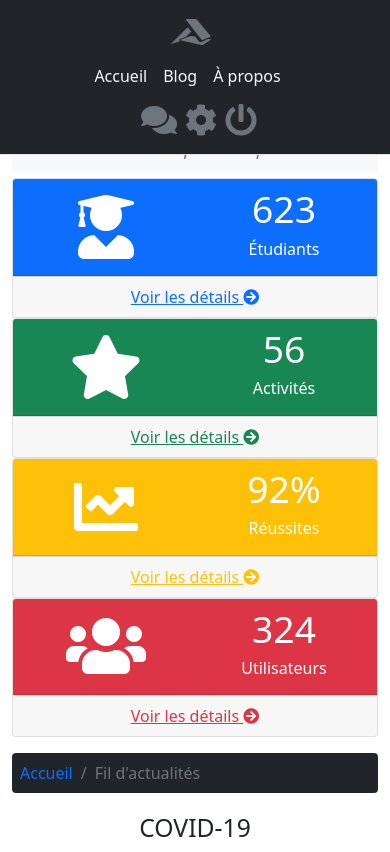
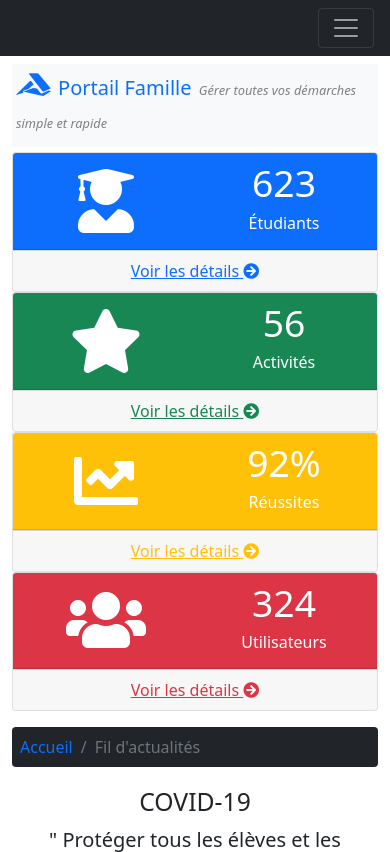
Before and after one commit to awadalsheekh/web-app, a PHP site: page / in a window 390 px wide; the page is wider, and only the part inside the window is pictured. Shown: the top 852 px of that part. Run offline with PHP 8.4, Linux system fonts and the light colour scheme.

Commit message:
add robots.txt file and css media query

```diff
--- a/css/main-style.css
+++ b/css/main-style.css
@@ -67,3 +67,28 @@ span .copyright {
     font-size: 12px !important;
     color: #fff;
 }
+
+
+
+@media(max-width: 800px) {
+    .navicon{
+    justify-content: center;
+    display: flex;
+    }
+
+    .title-italic-font{
+        font-size: 0.8rem;
+    }
+
+
+}
+
+@media(max-width: 990px) {
+    .logo-title{
+        font-size: 20px;
+    }
+
+    .title-italic-font{
+        font-size: 0.8rem;
+    }
+}
--- a/inc/header.php
+++ b/inc/header.php
@@ -14,33 +14,31 @@
 
 <!----- Start of Header -------->
 
-   <header class="p-3 mb-5 border-bottom fixed-top bg-dark">
-        <div class="container-fluid">
-            <div class="collapse navbar-collapse d-flex flex-wrap justify-content-center">
-                <a href="index.php" class="d-flex align-items-center mb-2 mb-lg-0 text-dark text-decoration-none">
-                  <i class="fab fa-accusoft text-secondary fa-2x pr-2"></i>
-                </a>
-                <ul class="nav col-12 col-lg-auto me-lg-auto mb-2 justify-content-center mb-md-0">
-                    <li><a href="index.php" class="nav-link px-2 link-light">Accueil</a></li>
-                    <li><a href="blog.php" class="nav-link px-2 link-light">Blog</a></li>
-                    <li><a href="a-propos.php" class="nav-link px-2 link-light">À propos</a></li>
-                </ul>
-                <div>
-                    <a href="#"><i class="fas fa-comments fa-2x pl-2 text-secondary"></i></a>
-                </div>
-                <div>
-                    <a href="#"><i class="fas fa-cog fa-2x pl-2 text-secondary"></i></a>
-                </div>
-                <div>
-                    <a href="#"><i class="fas fa-power-off fa-2x pl-2 text-secondary"></i></a>
-                </div>
-            </div>
+<nav class="navbar navbar-expand-md navbar-dark bg-dark">
+    <a href="#" class="navbar-brand"></a>
+    <button class="navbar-toggler" data-toggle="collapse" data-target="#navbarMenu">
+        <span class="navbar-toggler-icon"></span>
+    </button>
+    <div class="collapse navbar-collapse" id="navbarMenu">
+        <ul class="nav col-md-6 col-sm-12 col-lg-auto me-lg-auto mb-2 mb-md-0 justify-content-center">
+            <li><a href="index.php" class="nav-link px-2 link-light">Accueil</a></li>
+            <li><a href="blog.php" class="nav-link px-2 link-light">Blog</a></li>
+            <li><a href="a-propos.php" class="nav-link px-2 link-light">À propos</a></li>
+        </ul>
+
+        <div class="col-md-6 col-sm-12 col-lg-auto navicon d-flex justify-content-center">
+            <span><a href="#"><i class="fas fa-comments fa-2x pl-2 text-secondary"></i></a></span>
+            <span><a href="#"><i class="fas fa-cog fa-2x pl-2 text-secondary"></i></a></span>
+            <span><a href="#"><i class="fas fa-power-off fa-2x pl-2 text-secondary"></i></a></span>
+
         </div>
-    </header>
+
+    </div>
+</nav>
 
 <!----- Title of Header -------->
     <header-title class="">
-        <div class="container header-title"> <!--"Header-title" Additional style -->
+        <div class="container header-title mt-2"> <!--"Header-title" Additional style -->
             <div class="row">
                 <div class="col">
                     <div class="logo bg-light p-1">
--- /dev/null
+++ b/robots.txt
@@ -0,0 +1,2 @@
+User-agent: Googlebot
+Disallow: /archives/
```
